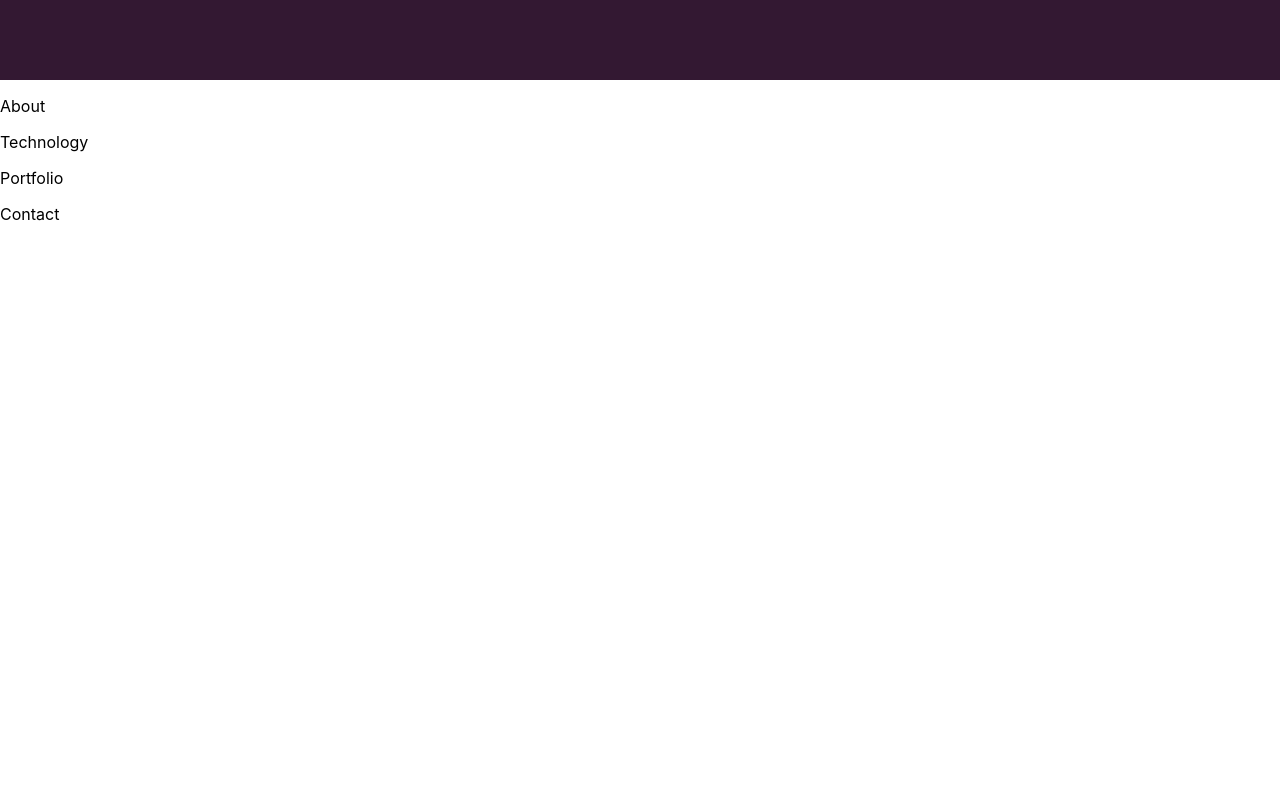
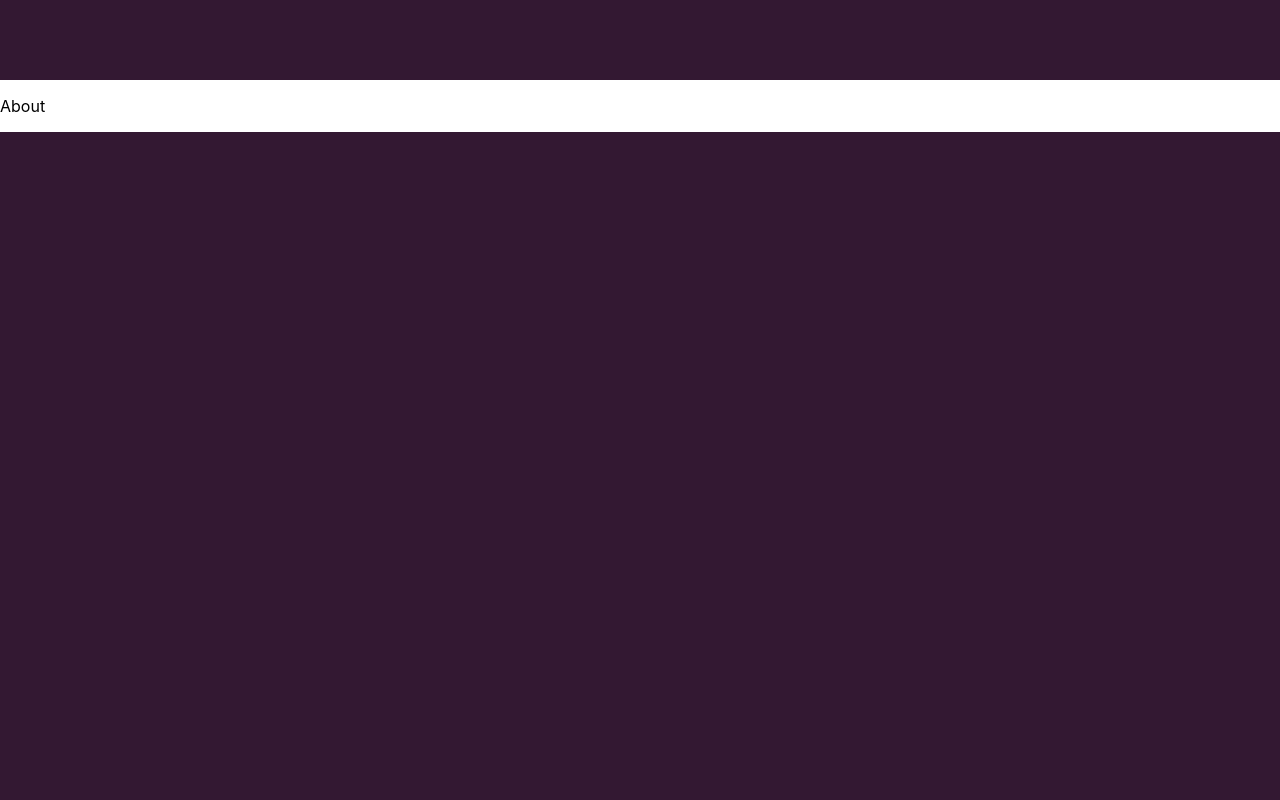
Before and after one commit to SahelaR/portfolioWebsite, a React (Create React App) app: page / in a window 1280 px wide. Shown: the part 720-1520 px from the top of the page. Before the commit the page ends 960 px from the top, so only its background shows below. Built offline with nearby package versions, Linux system fonts and the light colour scheme.

Commit message:
background color added to Technology section

```diff
--- a/src/components/TechnologySection/TechnologySection.module.css
+++ b/src/components/TechnologySection/TechnologySection.module.css
@@ -0,0 +1,7 @@
+.mainCoverContainer {
+    min-height: 100vh;
+     background-color: var(--purple-color);
+     display: flex;
+     justify-content: space-around;
+     align-items: center;
+}
--- a/src/components/TechnologySection/index.js
+++ b/src/components/TechnologySection/index.js
@@ -1,10 +1,13 @@
 import React from 'react'
+import CSS from "../TechnologySection/TechnologySection.module.css"
 
 export default class TechnologySection extends React.Component {
     render() {
         return (
             <div>
-                <p>Technology</p>
+                <div className={CSS.mainCoverContainer}>
+
+                </div>
             </div>
         )
     }
```
